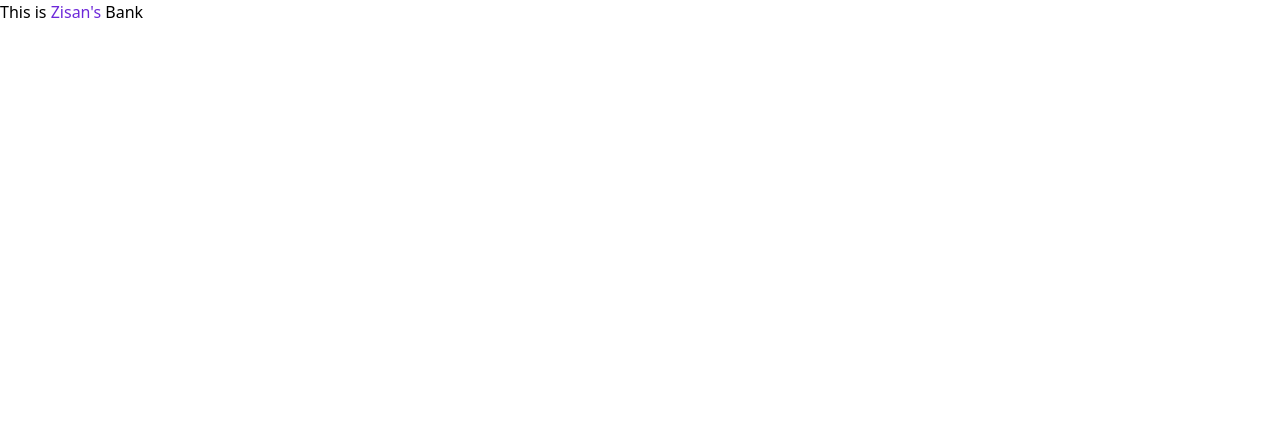
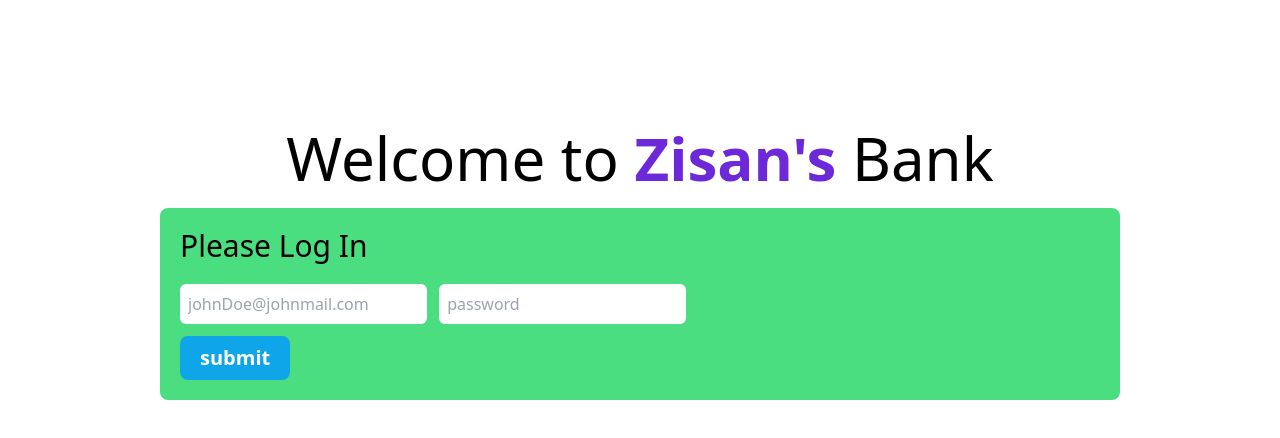
Before and after one commit to mashroorzisan/bank-deposite, a plain HTML site: page html/index.html in a window 1280 px wide. Drawn offline with nearby package versions, Linux system fonts and the light colour scheme.

Commit message:
added the first page

```diff
--- a/html/index.html
+++ b/html/index.html
@@ -11,7 +11,22 @@
 </head>
 
 <body>
-    <h1>This is <span class="text-violet-700">Zisan's</span> Bank</h1>
+    <header>
+        <h1 class="text-6xl text-center mt-32 mb-5">Welcome to <span class="text-violet-700 font-bold">Zisan's</span>
+            Bank
+        </h1>
+    </header>
+    <main>
+        <section class="w-9/12 mx-auto bg-green-400 p-5 rounded-lg">
+            <h1 class="text-3xl">Please Log In</h1>
+            <div class="mt-5">
+                <input type="email" name="" id="" placeholder="johnDoe@johnmail.com" class="rounded-md p-2 mr-2">
+                <input type="password" name="" id="" placeholder="password" class="rounded-md p-2">
+                <button id="" type="submit"
+                    class='text-xl block bg-sky-500 hover:bg-sky-700 px-5 py-2 mt-3 rounded-lg text-white font-semibold'>submit</button>
+            </div>
+        </section>
+    </main>
 </body>
 
 </html>
```
